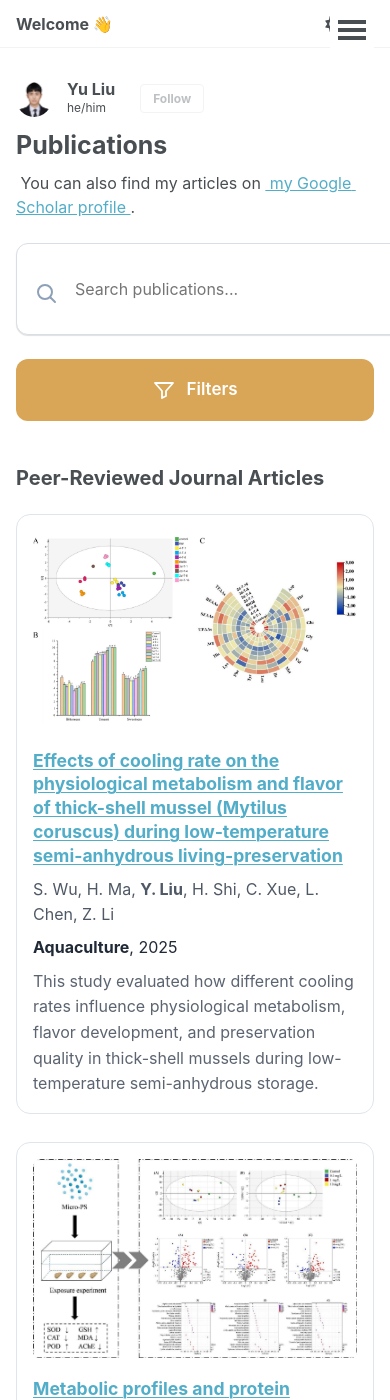
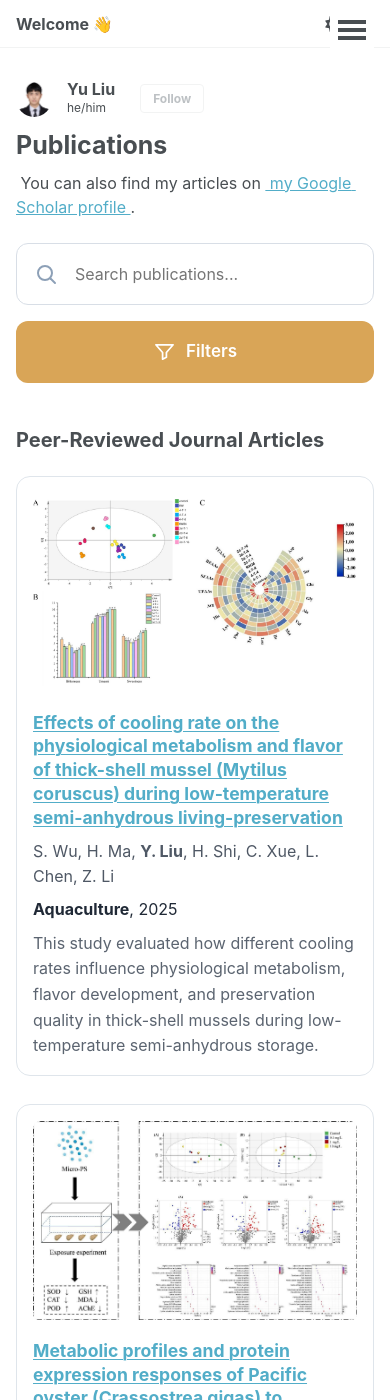
Before and after one commit to yuliu0322/yuliu0322.github.io, a Jekyll site: the page built from _pages/publications.html, in a window 390 px wide and 1400 px high. Built offline with Jekyll 4.4.1, drawn with Linux system fonts in a browser that asks for light colours; a script bundle is joined from its source files by our own code; library files that are not in the unit come from our copies.

Commit message:
Update publications.html

```diff
--- a/_pages/publications.html
+++ b/_pages/publications.html
@@ -8,15 +8,16 @@ description: "Peer-reviewed journal articles, book chapters, and patents by Yu L
 
 <style>
 :root {
-  --publication-blue: #52adc8;
-  --publication-dark: #233044;
-  --publication-gold: #d9a557;
-  --publication-border: #dfe5eb;
-  --publication-muted: #5b6470;
+  --pub-blue: #52adc8;
+  --pub-dark: #233044;
+  --pub-gold: #d9a557;
+  --pub-gold-hover: #c89448;
+  --pub-border: #dfe5eb;
+  --pub-muted: #5b6470;
 }
 
 /* =========================
-   Introduction
+   General layout
    ========================= */
 
 .publication-intro {
@@ -32,24 +33,29 @@ description: "Peer-reviewed journal articles, book chapters, and patents by Yu L
 }
 
 /* =========================
-   Search and filter controls
+   Search and filter toolbar
    ========================= */
 
 .publication-toolbar {
-  display: flex;
+  display: grid;
+  grid-template-columns: minmax(0, 1fr) 150px;
   align-items: stretch;
   gap: 16px;
+  width: 100%;
   margin: 1.5rem 0;
 }
 
 .publication-search-wrapper {
   position: relative;
-  flex: 1;
+  width: 100%;
   min-width: 0;
+  margin: 0;
+  padding: 0;
 }
 
 .publication-search-icon {
   position: absolute;
+  z-index: 2;
   top: 50%;
   left: 18px;
   width: 24px;
@@ -59,59 +65,74 @@ description: "Peer-reviewed journal articles, book chapters, and patents by Yu L
   transform: translateY(-50%);
 }
 
-.publication-search {
-  display: block;
-  width: 100%;
-  height: 62px;
-  box-sizing: border-box;
-  padding: 14px 18px 14px 58px;
-  border: 1px solid #d8dee6;
-  border-radius: 12px;
-  background: #ffffff;
-  color: #333333;
-  font-size: 17px;
-  line-height: 1.5;
+#publication-search.publication-search {
+  display: block !important;
+  width: 100% !important;
+  height: 62px !important;
+  min-height: 62px !important;
+  max-height: 62px !important;
+  box-sizing: border-box !important;
+  margin: 0 !important;
+  padding: 0 18px 0 58px !important;
+  border: 1px solid #d8dee6 !important;
+  border-radius: 12px !important;
+  background: #ffffff !important;
+  color: #333333 !important;
+  font-size: 17px !important;
+  line-height: normal !important;
+  box-shadow: none !important;
+  appearance: none;
+  -webkit-appearance: none;
 }
 
-.publication-search:focus {
-  border-color: var(--publication-blue);
-  outline: none;
-  box-shadow: 0 0 0 3px rgba(82, 173, 200, 0.12);
+#publication-search.publication-search:focus {
+  border-color: var(--pub-blue) !important;
+  outline: none !important;
+  box-shadow: 0 0 0 3px rgba(82, 173, 200, 0.12) !important;
 }
 
-.publication-filter-button {
-  display: inline-flex;
-  align-items: center;
-  justify-content: center;
+#publication-filter-button.publication-filter-button {
+  display: inline-flex !important;
+  align-items: center !important;
+  justify-content: center !important;
   gap: 10px;
-  min-width: 150px;
-  height: 62px;
-  padding: 0 24px;
-  border: 0;
-  border-radius: 12px;
-  background: var(--publication-gold);
-  color: #ffffff;
+  width: 150px !important;
+  min-width: 150px !important;
+  height: 62px !important;
+  min-height: 62px !important;
+  max-height: 62px !important;
+  box-sizing: border-box !important;
+  margin: 0 !important;
+  padding: 0 22px !important;
+  border: 0 !important;
+  border-radius: 12px !important;
+  background: var(--pub-gold) !important;
+  color: #ffffff !important;
   font: inherit;
-  font-size: 17px;
-  font-weight: 600;
+  font-size: 17px !important;
+  font-weight: 600 !important;
+  line-height: 1 !important;
   cursor: pointer;
   transition:
     background 0.2s ease,
     transform 0.2s ease;
 }
 
-.publication-filter-button:hover {
-  background: #c89448;
+#publication-filter-button.publication-filter-button:hover,
+#publication-filter-button.publication-filter-button[aria-expanded="true"] {
+  background: var(--pub-gold-hover) !important;
+}
+
+#publication-filter-button.publication-filter-button:hover {
   transform: translateY(-1px);
 }
 
-.publication-filter-button svg {
-  width: 24px;
-  height: 24px;
-}
-
-.publication-filter-button[aria-expanded="true"] {
-  background: #c89448;
+#publication-filter-button.publication-filter-button svg {
+  display: block !important;
+  width: 23px !important;
+  min-width: 23px !important;
+  height: 23px !important;
+  color: #ffffff !important;
 }
 
 /* =========================
@@ -120,7 +141,7 @@ description: "Peer-reviewed journal articles, book chapters, and patents by Yu L
 
 .publication-filter-panel {
   display: none;
-  grid-template-columns: minmax(250px, 1fr) minmax(300px, 1.5fr);
+  grid-template-columns: minmax(250px, 1fr) minmax(320px, 1.5fr);
   gap: 32px;
   margin-bottom: 2rem;
   padding: 24px;
@@ -138,7 +159,7 @@ description: "Peer-reviewed journal articles, book chapters, and patents by Yu L
   align-items: center;
   gap: 8px;
   margin: 0 0 14px;
-  color: var(--publication-dark);
+  color: var(--pub-dark);
   font-size: 16px;
   font-weight: 700;
 }
@@ -154,33 +175,39 @@ description: "Peer-reviewed journal articles, book chapters, and patents by Yu L
   gap: 10px;
 }
 
-.publication-filter-option {
-  padding: 8px 18px;
-  border: 1px solid transparent;
-  border-radius: 999px;
-  background: #ffffff;
-  color: #35435a;
+button.publication-filter-option {
+  display: inline-flex !important;
+  align-items: center;
+  justify-content: center;
+  width: auto !important;
+  min-width: 0 !important;
+  height: 38px !important;
+  min-height: 38px !important;
+  box-sizing: border-box !important;
+  margin: 0 !important;
+  padding: 0 18px !important;
+  border: 1px solid transparent !important;
+  border-radius: 999px !important;
+  background: #ffffff !important;
+  color: #35435a !important;
   font: inherit;
-  font-size: 15px;
+  font-size: 15px !important;
+  line-height: 1 !important;
   cursor: pointer;
-  transition:
-    background 0.2s ease,
-    color 0.2s ease,
-    border-color 0.2s ease;
 }
 
-.publication-filter-option:hover {
-  border-color: var(--publication-gold);
+button.publication-filter-option:hover {
+  border-color: var(--pub-gold) !important;
 }
 
-.publication-filter-option.is-active {
-  border-color: var(--publication-gold);
-  background: var(--publication-gold);
-  color: #ffffff;
+button.publication-filter-option.is-active {
+  border-color: var(--pub-gold) !important;
+  background: var(--pub-gold) !important;
+  color: #ffffff !important;
 }
 
 /* =========================
-   Cards
+   Publication cards
    ========================= */
 
 .publication-card {
@@ -192,7 +219,7 @@ description: "Peer-reviewed journal articles, book chapters, and patents by Yu L
   margin-bottom: 28px;
   padding: 26px;
   overflow: hidden;
-  border: 1px solid var(--publication-border);
+  border: 1px solid var(--pub-border);
   border-radius: 14px;
   background: #ffffff;
   transition:
@@ -288,7 +315,7 @@ description: "Peer-reviewed journal articles, book chapters, and patents by Yu L
 }
 
 .publication-title a {
-  color: var(--publication-blue);
+  color: var(--pub-blue);
   text-decoration: underline;
   text-decoration-thickness: 1px;
   text-underline-offset: 2px;
@@ -312,7 +339,7 @@ description: "Peer-reviewed journal articles, book chapters, and patents by Yu L
 
 .publication-description {
   margin: 0;
-  color: var(--publication-muted);
+  color: var(--pub-muted);
   line-height: 1.6;
 }
 
@@ -328,9 +355,9 @@ description: "Peer-reviewed journal articles, book chapters, and patents by Yu L
   display: none;
   margin: 2rem 0;
   padding: 20px;
-  border: 1px solid var(--publication-border);
+  border: 1px solid var(--pub-border);
   border-radius: 10px;
-  color: var(--publication-muted);
+  color: var(--pub-muted);
   text-align: center;
 }
 
@@ -340,14 +367,16 @@ description: "Peer-reviewed journal articles, book chapters, and patents by Yu L
 
 @media (max-width: 768px) {
   .publication-toolbar {
-    flex-direction: column;
+    grid-template-columns: 1fr;
   }
 
-  .publication-filter-button {
-    width: 100%;
+  #publication-filter-button.publication-filter-button {
+    width: 100% !important;
+    min-width: 0 !important;
   }
 
-  .publication-filter-panel {
+  .publication-filter-panel,
+  .publication-filter-panel.is-open {
     grid-template-columns: 1fr;
     gap: 24px;
   }
@@ -394,8 +423,8 @@ description: "Peer-reviewed journal articles, book chapters, and patents by Yu L
     height: 200px;
   }
 
-  .publication-search {
-    font-size: 16px;
+  #publication-search.publication-search {
+    font-size: 16px !important;
   }
 }
 </style>
@@ -465,7 +494,6 @@ description: "Peer-reviewed journal articles, book chapters, and patents by Yu L
     aria-expanded="false"
     aria-controls="publication-filter-panel"
   >
-
     <svg
       viewBox="0 0 24 24"
       aria-hidden="true"
@@ -480,7 +508,6 @@ description: "Peer-reviewed journal articles, book chapters, and patents by Yu L
     </svg>
 
     <span>Filters</span>
-
   </button>
 
 </div>
@@ -522,15 +549,12 @@ description: "Peer-reviewed journal articles, book chapters, and patents by Yu L
       </svg>
 
       Year
-
     </p>
 
     <div
       id="publication-year-options"
       class="publication-filter-options"
-    >
-      <!-- Years are generated automatically -->
-    </div>
+    ></div>
 
   </div>
 
@@ -560,7 +584,6 @@ description: "Peer-reviewed journal articles, book chapters, and patents by Yu L
       </svg>
 
       Type
-
     </p>
 
     <div
@@ -607,7 +630,7 @@ description: "Peer-reviewed journal articles, book chapters, and patents by Yu L
 </div>
 
 
-<!-- Journal Articles -->
+<!-- Peer-Reviewed Journal Articles -->
 
 <section class="publication-section">
 
@@ -627,7 +650,6 @@ description: "Peer-reviewed journal articles, book chapters, and patents by Yu L
         >
 
           {% if post.thumbnail %}
-
             <div class="publication-image-box">
 
               <img
@@ -639,13 +661,11 @@ description: "Peer-reviewed journal articles, book chapters, and patents by Yu L
               >
 
             </div>
-
           {% endif %}
 
           <div class="publication-content">
 
             <h3 class="publication-title">
-
               <a
                 href="{% if post.paperurl and post.paperurl != '' %}{{ post.paperurl }}{% else %}{{ post.url | relative_url }}{% endif %}"
                 {% if post.paperurl and post.paperurl != "" %}
@@ -655,7 +675,6 @@ description: "Peer-reviewed journal articles, book chapters, and patents by Yu L
               >
                 {{ post.title }}
               </a>
-
             </h3>
 
             {% if post.authors %}
@@ -665,19 +684,14 @@ description: "Peer-reviewed journal articles, book chapters, and patents by Yu L
             {% endif %}
 
             {% if post.venue %}
-
               <p class="publication-venue">
-
                 <strong>{{ post.venue }}</strong>,
-
                 {% if post.year %}
                   {{ post.year }}
                 {% else %}
                   {{ post.date | date: "%Y" }}
                 {% endif %}
-
               </p>
-
             {% endif %}
 
             {% if post.excerpt %}
@@ -772,7 +786,6 @@ description: "Peer-reviewed journal articles, book chapters, and patents by Yu L
           <div class="publication-content">
 
             <h3 class="publication-title">
-
               <a
                 href="{% if post.paperurl and post.paperurl != '' %}{{ post.paperurl }}{% else %}{{ post.url | relative_url }}{% endif %}"
                 {% if post.paperurl and post.paperurl != "" %}
@@ -782,7 +795,6 @@ description: "Peer-reviewed journal articles, book chapters, and patents by Yu L
               >
                 {{ post.title }}
               </a>
-
             </h3>
 
             {% if post.authors %}
@@ -792,19 +804,14 @@ description: "Peer-reviewed journal articles, book chapters, and patents by Yu L
             {% endif %}
 
             {% if post.venue %}
-
               <p class="publication-venue">
-
                 <strong>{{ post.venue }}</strong>,
-
                 {% if post.year %}
                   {{ post.year }}
                 {% else %}
                   {{ post.date | date: "%Y" }}
                 {% endif %}
-
               </p>
-
             {% endif %}
 
             {% if post.excerpt %}
@@ -825,7 +832,7 @@ description: "Peer-reviewed journal articles, book chapters, and patents by Yu L
 </section>
 
 
-<!-- Patents: text only -->
+<!-- Patents: no image -->
 
 <section class="publication-section">
 
@@ -847,7 +854,6 @@ description: "Peer-reviewed journal articles, book chapters, and patents by Yu L
           <div class="publication-content">
 
             <h3 class="publication-title">
-
               <a
                 href="{% if post.paperurl and post.paperurl != '' %}{{ post.paperurl }}{% else %}{{ post.url | relative_url }}{% endif %}"
                 {% if post.paperurl and post.paperurl != "" %}
@@ -857,7 +863,6 @@ description: "Peer-reviewed journal articles, book chapters, and patents by Yu L
               >
                 {{ post.title }}
               </a>
-
             </h3>
 
             {% if post.authors %}
@@ -904,6 +909,8 @@ description: "Peer-reviewed journal articles, book chapters, and patents by Yu L
 </section>
 
 
+<!-- No results message -->
+
 <p
   id="publication-no-results"
   class="publication-no-results"
@@ -911,6 +918,8 @@ description: "Peer-reviewed journal articles, book chapters, and patents by Yu L
   No matching publications found.
 </p>
 
+
+<!-- Search and filter functions -->
 
 <script>
 (function () {
@@ -1070,10 +1079,7 @@ description: "Peer-reviewed journal articles, book chapters, and patents by Yu L
           );
         });
 
-      if (
-        filtersAreActive &&
-        !hasVisibleCards
-      ) {
+      if (filtersAreActive && !hasVisibleCards) {
         section.classList.add(
           "publication-section-hidden"
         );
@@ -1146,13 +1149,10 @@ description: "Peer-reviewed journal articles, book chapters, and patents by Yu L
           ".publication-filter-option"
         )
         .forEach(function (option) {
-          option.classList.remove(
-            "is-active"
-          );
+          option.classList.remove("is-active");
         });
 
       button.classList.add("is-active");
-
       applyFilters();
     }
   );
```
Also changed, not shown: other parts of _pages/publications.html (+9 -12 lines).
